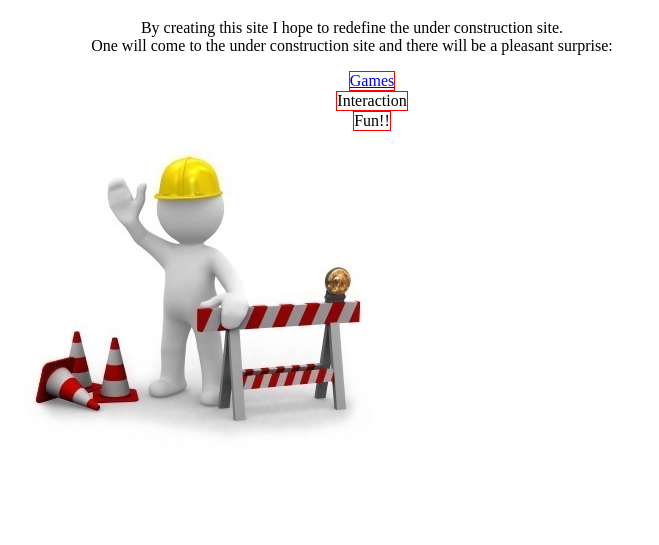
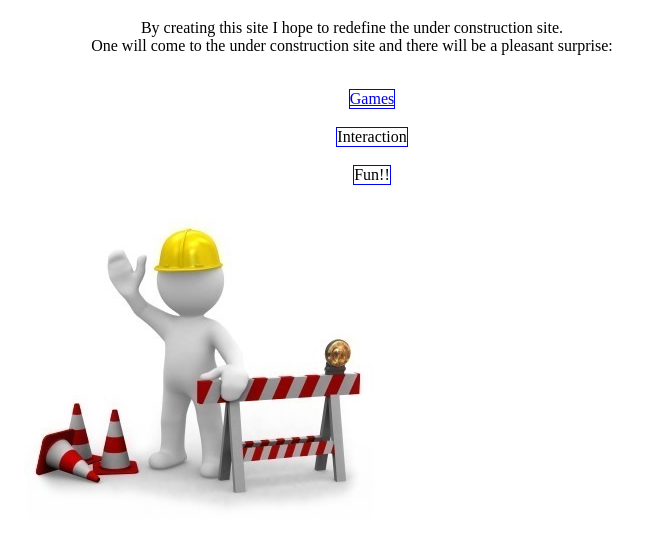
Before and after one commit to ckltennis/underConstruction, a plain HTML site: page index.html in a window 1280 px wide. Shown: the part 61-606 px from the top of the page, without its empty margins (288-947 px from the left). Drawn offline with Linux system fonts and the light colour scheme.

Commit message:
add more br and change border color to blue

```diff
--- a/index.html
+++ b/index.html
@@ -17,7 +17,7 @@ ul li {
     display: inline-block;
     /* next two lines only for display purposes */
     text-align: center;
-    border:1px solid red;
+    border:1px solid blue;
 }
 /* horizontally center ul element */
 ul { text-align:center; }
@@ -30,9 +30,10 @@ ul { text-align:center; }
 <p>By creating this site I hope to redefine the under construction site.  <br>One will come to the under construction site and there will be a pleasant surprise:<br>
   </p>
   <ul>
-    <li><a href="https://ckltennis.github.io/underConstruction/views/game1.html">Games</a></li><br>
-    <li>Interaction</li><br>
-    <li>Fun!!</li><br>
+   <br>
+    <li><a href="https://ckltennis.github.io/underConstruction/views/game1.html">Games</a></li><br><br>
+    <li>Interaction</li><br><br>
+    <li>Fun!!</li><br><br>
   </ul>
 
 <img src="underConstruction.jpg" alt="construction" width="655" height="300">
```
